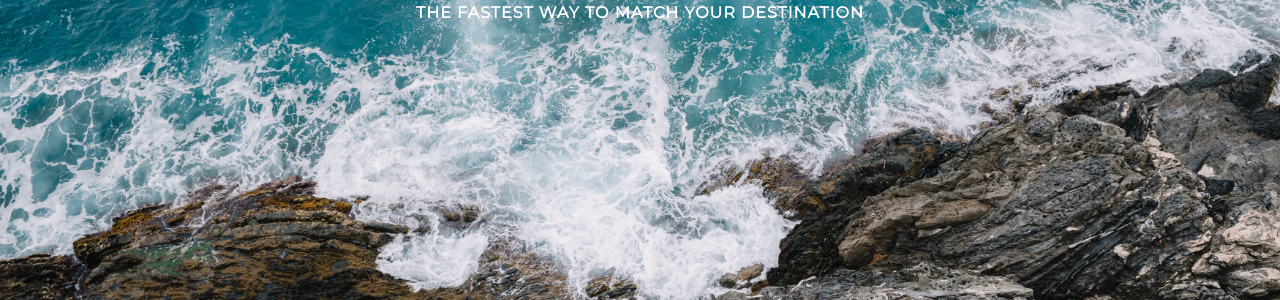
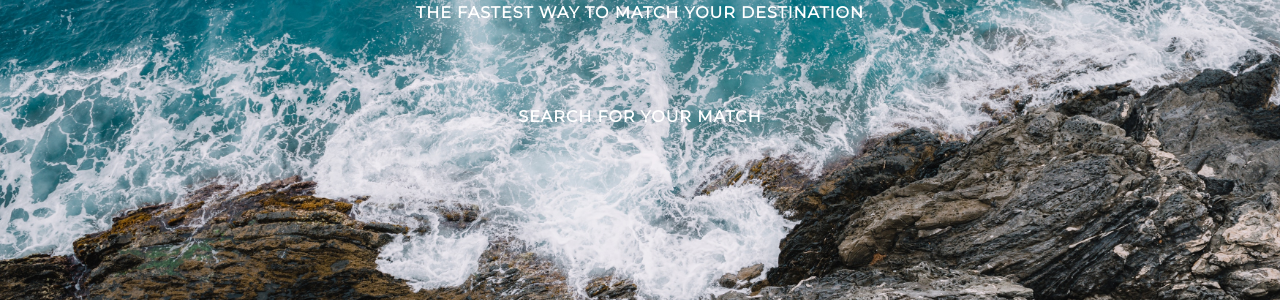
Before and after one commit to alexjmma/Travel_Match, a PHP site: page / in a window 1280 px wide. Shown: the part 300-600 px from the top of the page. Run offline with PHP 8.4, Linux system fonts and the light colour scheme; some libraries are stand-ins or nearby versions.

Commit message:
added search desc

```diff
--- a/index.html
+++ b/index.html
@@ -30,6 +30,7 @@
 		  <div>
 			 <h2 class="centered"> Travel<span class="light">Match</span></h2>
 			 <p class="desc">The fastest way to match your destination</p>
+			 <p class="desc2">Search for your Match</p>
 			</div>
   </section>
 	</div>
--- a/styles/Template.css
+++ b/styles/Template.css
@@ -113,6 +113,17 @@ img {
 	color: #FFFFFF;
 	  position: absolute;
 	  top: 37%;
+	  left: 50%;
+	  transform: translate(-50%, -50%);
+}
+
+.desc2{
+	text-transform: uppercase;
+	letter-spacing: 1px;
+	font-weight: bold;
+	color: #FFFFFF;
+	  position: absolute;
+	  top: 50%;
 	  left: 50%;
 	  transform: translate(-50%, -50%);
 }
```
